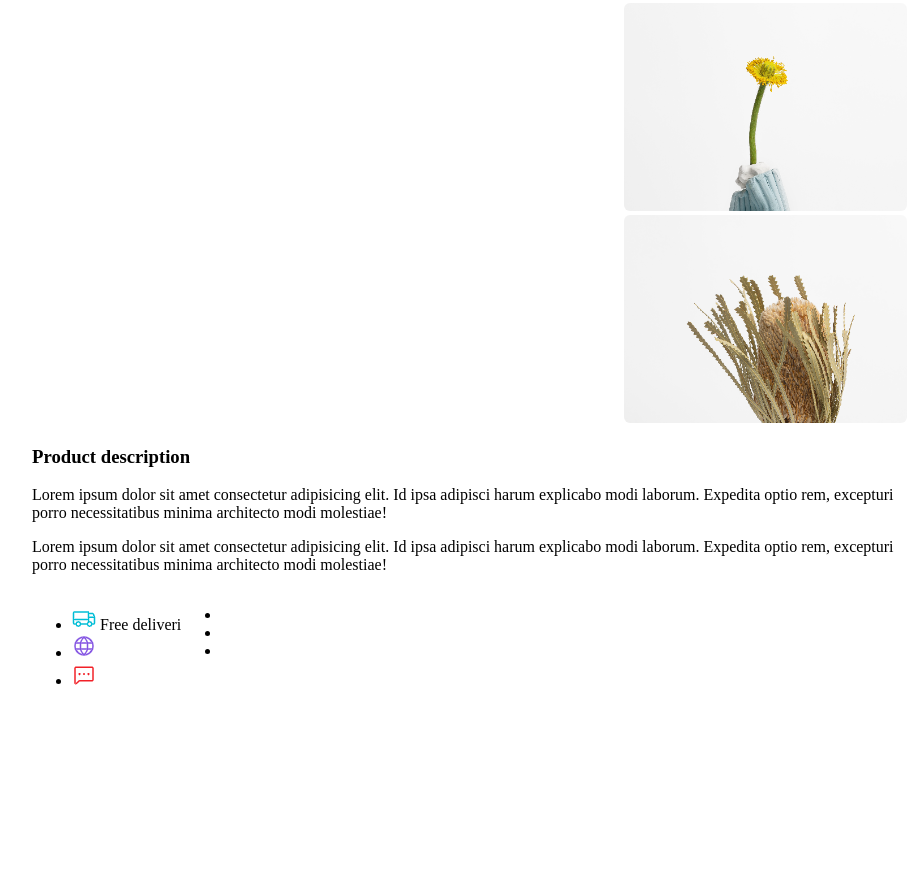
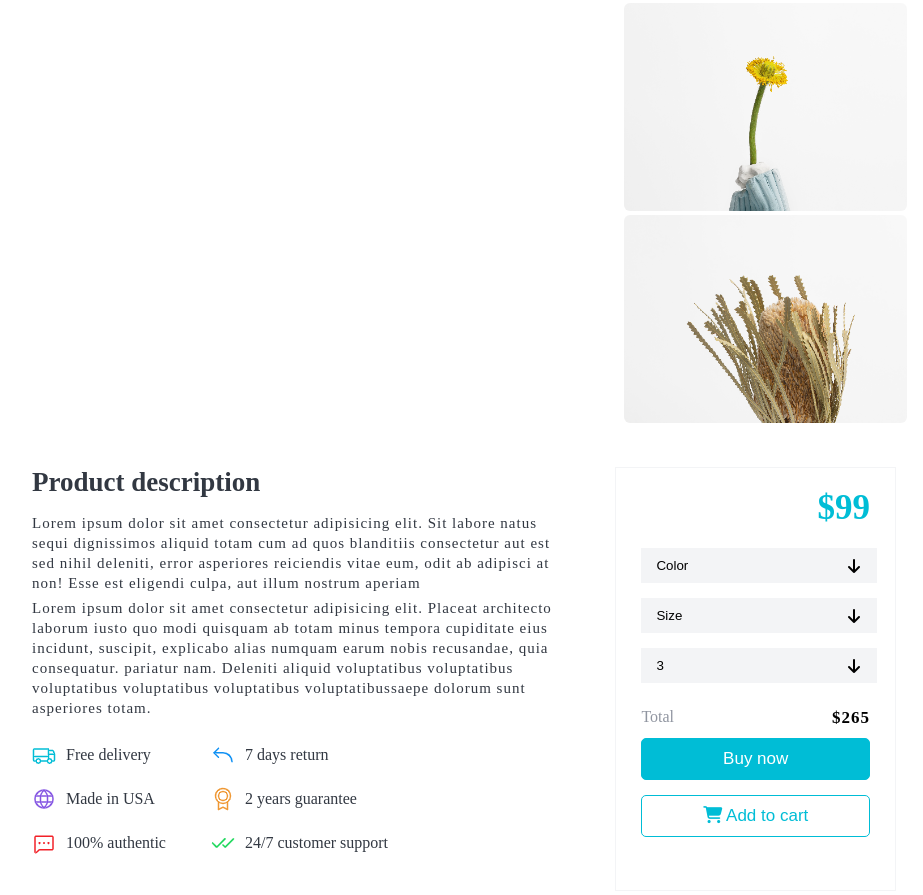
Before and after one commit to DaoNgocAnhKhoi/BaiTapTuan06, a plain HTML site: page index.html in a window 1280 px wide. Shown: the part 758-1653 px from the top of the page, without its empty margins (176-1099 px from the left). Before the commit the page ends 1522 px from the top, so only its background shows below. Drawn offline with Linux system fonts and the light colour scheme.

Commit message:
description completed

```diff
--- a/css/index.css
+++ b/css/index.css
@@ -98,3 +98,121 @@ header .header__image {
 .title .title__image .title__image__left {
     margin-right: 10px;
 }
+
+.description .description__content {
+    display: flex;
+    margin-top: 40px;
+}
+
+.description .description__content .description__left {
+    width: 70%;
+    padding-right: 50px;
+    color: #323842;
+}
+
+.description .description__content .description__right {
+    width: 30%;
+}
+
+.description .description__content .description__left h1 {
+    font-size: 27px;
+    margin: 0;
+}
+
+.description .description__content .description__left p {
+    letter-spacing: 1px;
+    line-height: 20px;
+    font-weight: 100;
+    font-size: 15px;
+    margin-bottom: 5px;
+}
+
+.description .description__content .description__left .description__list ul {
+    margin-top: 25px;
+    list-style: none;
+    padding: 0;
+}
+
+.description .description__content .description__left .description__list ul li {
+    display: flex;
+    align-items: center;
+    margin-bottom: 20px;
+    margin-right: 45px;
+}
+
+.description .description__content .description__left .description__list ul li img {
+    margin-right: 10px;
+}
+
+.description .description__content .description__right {
+    padding: 20px 25px;
+    border: 1px solid #f3f4f6;
+}
+
+.description .description__content .description__right h1 {
+    text-align: end;
+    margin: 0 0 20px;
+    font-size: 35px;
+    color: #00bdd6;
+    font-weight: bold;
+}
+
+.description .description__content .description__right .description__item input {
+    width: 90%;
+    padding: 10px 15px;
+    margin-bottom: 15px;
+    background-color: #f3f4f6;
+    border: none;
+    outline: none;
+}
+
+.description .description__content .description__right .description__item {
+    position: relative;
+}
+
+.description .description__content .description__right .description__item i {
+    position: absolute;
+    right: 10px;
+    top: 10px;
+}
+
+.description .description__content .description__right .description__item input::placeholder {
+    color: black;
+}
+
+.description .description__content .description__right .description__detail {
+    margin: 10px 0;
+    display: flex;
+    justify-content: space-between;
+}
+
+.description .description__content .description__right .description__detail span:first-of-type {
+    color: #9095a0;
+}
+
+.description .description__content .description__right .description__detail span:last-of-type {
+    color: black;
+    font-weight: bold;
+    letter-spacing: 1px;
+    font-size: 17px;
+}
+
+.description .description__content .description__right .description__button button {
+    width: 100%;
+    margin-bottom: 15px;
+}
+
+.description .description__content .description__right .description__button button {
+    background-color: white;
+    color: #00bdd6;
+    border: 1px solid #00bdd6;
+    padding: 10px 0;
+    font-size: 17px;
+    border-radius: 5px;
+    outline: none;
+}
+
+.description .description__content .description__right .description__button.button__blue button {
+    background-color: #00bdd6;
+    color: white;
+}
--- a/index.html
+++ b/index.html
@@ -75,23 +75,49 @@
         </section>
 
         <section class="description">
-            <div>
-                <h1>Product description</h1>
-                <p>Lorem ipsum dolor sit amet consectetur adipisicing elit. Id ipsa adipisci harum explicabo modi laborum. Expedita optio rem, excepturi porro necessitatibus minima architecto modi molestiae!</p>
-                <p>Lorem ipsum dolor sit amet consectetur adipisicing elit. Id ipsa adipisci harum explicabo modi laborum. Expedita optio rem, excepturi porro necessitatibus minima architecto modi molestiae!</p>
+            <div class="description__content">
+                <div class="description__left">
+                    <h1>Product description</h1>
+                    <p>Lorem ipsum dolor sit amet consectetur adipisicing elit. Sit labore natus sequi dignissimos aliquid totam cum ad quos blanditiis consectetur aut est sed nihil deleniti, error asperiores reiciendis vitae eum, odit ab adipisci at non!
+                        Esse est eligendi culpa, aut illum nostrum aperiam </p>
+                    <p style="margin: 0;">Lorem ipsum dolor sit amet consectetur adipisicing elit. Placeat architecto laborum iusto quo modi quisquam ab totam minus tempora cupiditate eius incidunt, suscipit, explicabo alias numquam earum nobis recusandae, quia consequatur.
+                        pariatur nam. Deleniti aliquid voluptatibus voluptatibus voluptatibus voluptatibus voluptatibus voluptatibussaepe dolorum sunt asperiores totam.</p>
+                    <div class="description__list" style="display: flex;">
+                        <ul>
+                            <li> <img src="/img/Truck 1.png" alt=""> Free delivery</li>
+                            <li><img src="/img/Globe 1.png" alt=""> Made in USA</li>
+                            <li> <img src="/img/Chat dots 1.png" alt=""> 100% authentic</li>
+                        </ul>
+                        <ul>
+                            <li> <img src="./img/Arrow bend up left 1.png" alt=""> 7 days return</li>
+                            <li> <img src="./img/Medal 1.png" alt="">2 years guarantee</li>
+                            <li><img src="./img/Checks 1.png" alt="">24/7 customer support</li>
+                        </ul>
+                    </div>
+                </div>
+                <div class="description__right">
+                    <h1>$99</h1>
+                    <div class="description__item">
+                        <input placeholder="Color" type="text">
+                        <i class="fa fa-arrow-down"></i>
+                    </div>
+                    <div class="description__item">
+                        <input placeholder="Size" type="text">
+                        <i class="fa fa-arrow-down"></i>
+                    </div>
+                    <div class="description__item">
+                        <input placeholder="3" type="text">
+                        <i class="fa fa-arrow-down"></i>
+                    </div>
+                    <div class="description__detail">
+                        <span>Total</span>
+                        <span>$265</span>
+                    </div>
+                    <div class="description__button button__blue"><button>Buy now</button></div>
+                    <div class="description__button"><button><i class="fa fa-shopping-cart"></i> Add to cart</button></div>
 
-                <div style="display: flex;">
-                    <ul>
-                        <li> <img src="/img/Truck 1.png" alt=""> Free deliveri</li>
-                        <li><img src="/img/Globe 1.png" alt=""></li>
-                        <li> <img src="/img/Chat dots 1.png" alt=""></li>
-                    </ul>
-                    <ul>
-                        <li></li>
-                        <li></li>
-                        <li></li>
-                    </ul>
                 </div>
+
             </div>
         </section>
     </section>
```
Also changed, not shown: demo/description.PNG (added).
